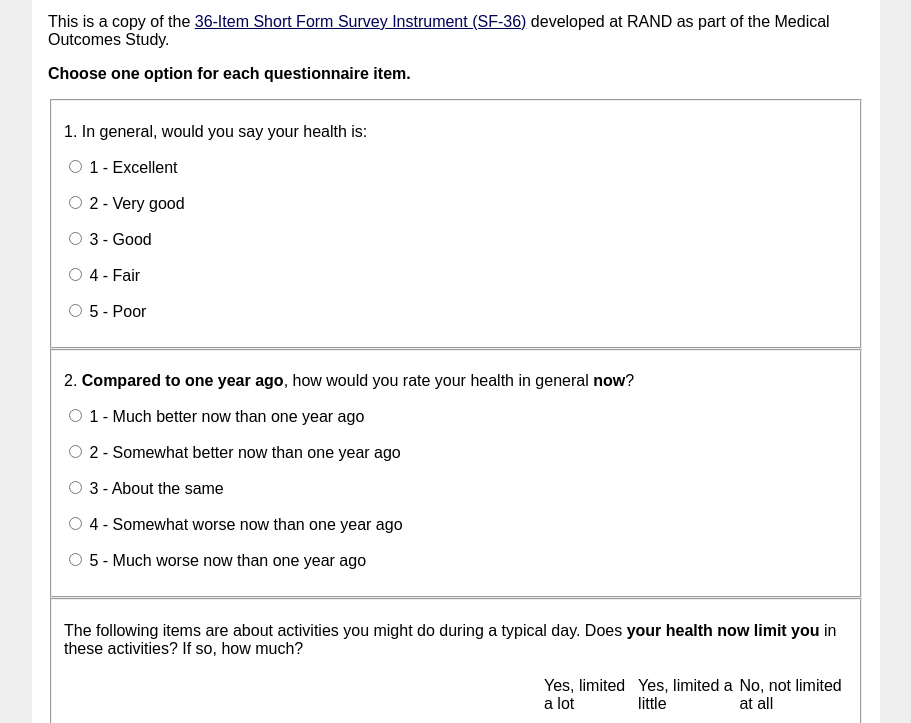
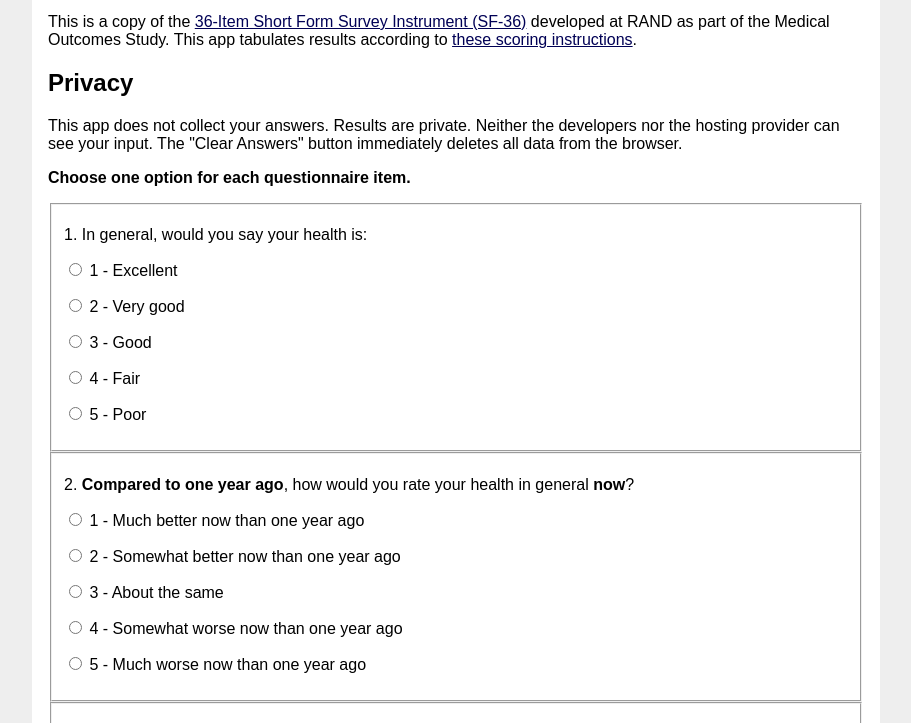
Before and after one commit to smenjas/health-survey, a website: page public/index.html in a window 1280 px wide. Shown: the part 64-787 px from the top of the page, without its empty margins (184-1095 px from the left). Drawn offline with Linux system fonts and the light colour scheme.

Commit message:
Add a privacy statement.

```diff
--- a/public/index.html
+++ b/public/index.html
@@ -22,8 +22,14 @@
 
 <p>This is a copy of the
 <a href="https://www.rand.org/health-care/surveys_tools/mos/36-item-short-form/survey-instrument.html">36-Item Short Form Survey Instrument (SF-36)</a>
-developed at RAND as part of the Medical Outcomes Study.
-</p>
+developed at RAND as part of the Medical Outcomes Study. This app tabulates
+results according to <a href="https://www.rand.org/health-care/surveys_tools/mos/36-item-short-form/scoring.html">these scoring instructions</a>.</p>
+
+<h2>Privacy</h2>
+
+<p>This app does not collect your answers. Results are private. Neither the
+developers nor the hosting provider can see your input. The "Clear Answers"
+button immediately deletes all data from the browser.</p>
 
 <p><strong>Choose one option for each questionnaire item.</strong></p>
 
```
Also changed, not shown: README.md.
